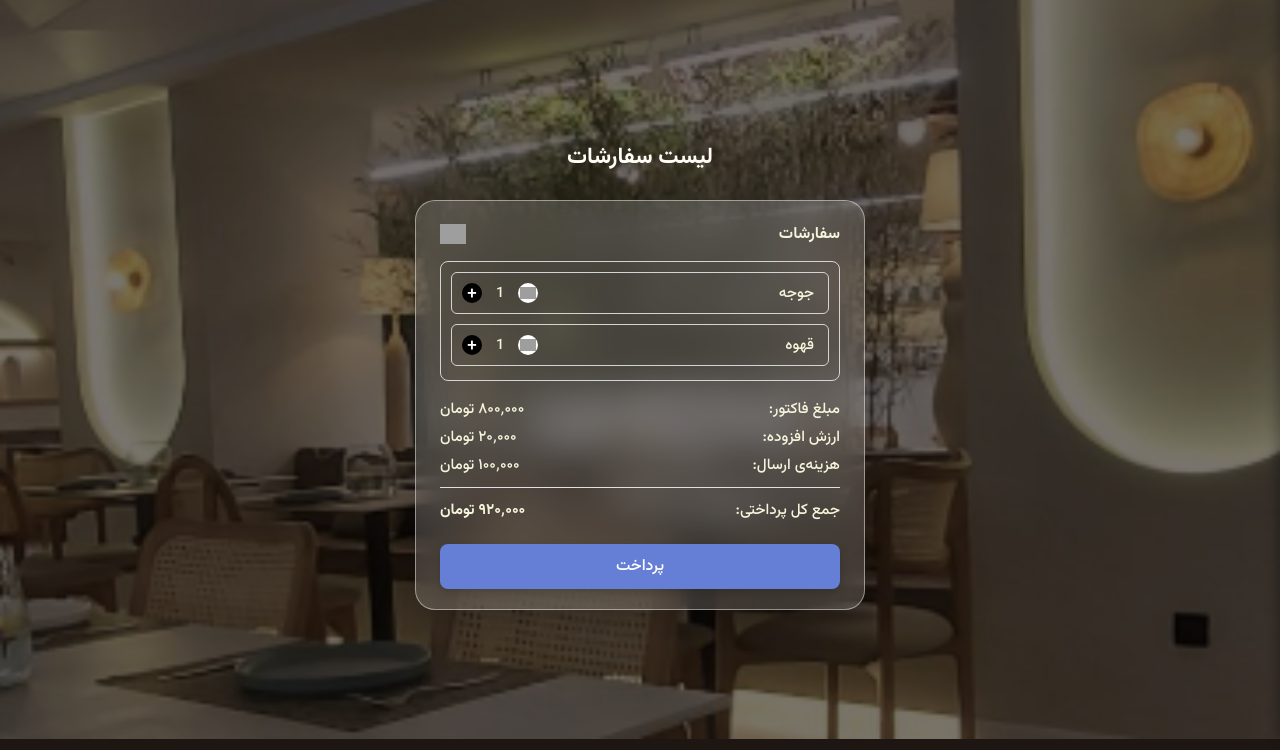
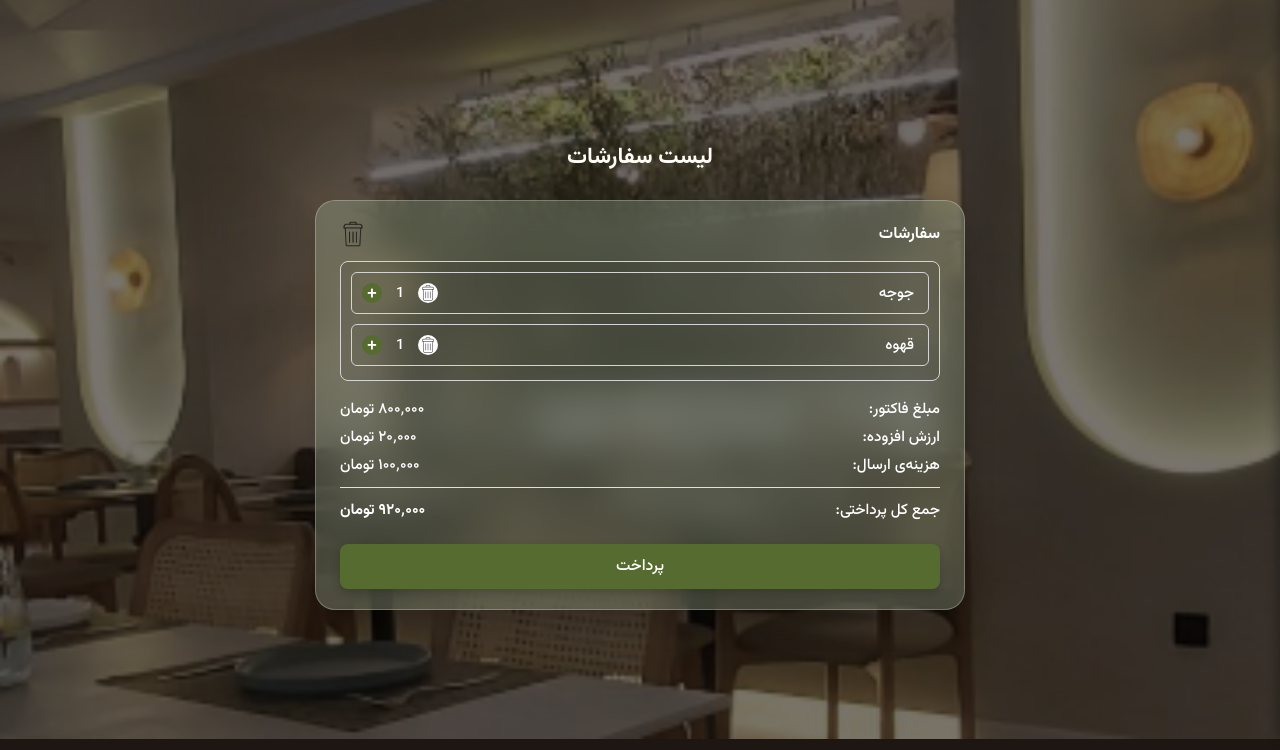
Before and after one commit to ZahraNajafi3128/Cafe-Restaurant-Website, a PHP site: page /orderListPage.html in a window 1280 px wide. Shown: the part 61-811 px from the top of the page. Run offline with PHP 8.4, Linux system fonts and the light colour scheme; grey boxes are pictures that could not be loaded.

Commit message:
edit orderlist page

```diff
--- a/orderListPage.css
+++ b/orderListPage.css
@@ -1,21 +1,21 @@
-/* پیام خالی بودن */
 .empty-message {
   margin-bottom: 20px;
   font-size: 1rem;
-  color: #777;
+  color: #ddd;
+  text-align: center;
 }
 
-/* کارت لیست سفارشات، هم‌رنگ کارت پروفایل */
 .orders-card {
-  background: rgba(255, 255, 255, 0.16);
+  background: rgba(150, 167, 141, 0.35);
   backdrop-filter: blur(18px);
   -webkit-backdrop-filter: blur(18px);
   border-radius: 20px;
-  border: 1px solid rgba(255, 255, 255, 0.45);
-  box-shadow: 0 12px 30px rgba(0, 0, 0, 0.18);
+  border: 1px solid rgba(255, 255, 255, 0.25);
+  box-shadow: 0 12px 30px rgba(0, 0, 0, 0.22);
   padding: 20px 24px;
-  max-width: 450px;
+  max-width: 650px;
   width: 100%;
+  color: #ffffff;
 }
 
 .orders-header {
@@ -26,13 +26,12 @@
   font-weight: 600;
 }
 
-/* دکمه سطل آشغال بالا (پاک‌کردن همه سفارش‌ها) */
 .clear-all-btn {
   width: 26px;
   height: 26px;
   border: none;
   background-color: transparent;
-  background-image: url("../project/images/food-delivery.png"); /* اگر آیکون سطل جدا داری اینجا بگذار */
+  background-image: url("../Cafe-Restaurant-Website/images/recycle-bin.png"); /* آیکون دلخواهت */
   background-repeat: no-repeat;
   background-position: center;
   background-size: contain;
@@ -40,14 +39,13 @@
   padding: 0;
 }
 
-/* لیست سفارشات */
 .orders-list {
   border: 1px solid #d4d4d4;
   border-radius: 8px;
   padding: 10px 10px 4px;
+  background: rgba(0, 0, 0, 0.08);
 }
 
-/* ردیف هر سفارش */
 .order-item {
   display: flex;
   flex-direction: row-reverse;
@@ -62,14 +60,14 @@
   padding: 8px 10px;
 
   display: flex;
-  flex-direction: row-reverse;    /* نام آیتم سمت راست، کنترل تعداد سمت چپ */
+  flex-direction: row-reverse;
   justify-content: space-between;
   align-items: center;
 }
 
 .order-name {
   font-size: 0.95rem;
-  margin-right: 4px;              /* کمی فاصله از لبه راست */
+  margin-right: 4px;
 }
 
 .qty-control {
@@ -78,8 +76,6 @@
   gap: 10px;
 }
 
-
-/* دکمه‌های دایره‌ای مشترک */
 .qty-circle {
   width: 20px;
   height: 20px;
@@ -94,14 +90,12 @@
   padding: 0;
 }
 
-/* حالت پیش‌فرض دایره مشکی (برای + و -) */
 .qty-circle.plus,
 .qty-circle.minus {
-  background-color: #000;
+  background-color: #556B2F;
   color: #fff;
 }
 
-/* عدد بین دکمه‌ها */
 .qty-value {
   min-width: 16px;
   text-align: center;
@@ -109,26 +103,23 @@
   font-weight: 500;
 }
 
-/* وقتی minus در حالت سطل باشد */
 .qty-circle.minus[data-icon="trash"] {
   background-color: #fff;
   color: #ff4b5c;
-  font-size: 0; /* متن را مخفی می‌کنیم و از ::before استفاده می‌کنیم */
+  font-size: 0;
 }
 
-/* آیکون سطل؛ مسیر را به آیکون خودت عوض کن */
 .qty-circle.minus[data-icon="trash"]::before {
   content: "";
   width: 16px;
   height: 16px;
   display: block;
-  background-image: url("../project/images/paste.png");
+  background-image: url("../Cafe-Restaurant-Website/images/recycle-bin.png");
   background-size: contain;
   background-repeat: no-repeat;
   background-position: center;
 }
 
-/* خلاصه مبالغ */
 .orders-summary {
   margin-top: 16px;
   font-size: 0.95rem;
@@ -150,14 +141,13 @@
   font-weight: 700;
 }
 
-/* دکمه پرداخت */
 .pay-btn {
   width: 100%;
   margin-top: 18px;
   padding: 10px 0;
   border-radius: 8px;
   border: none;
-  background-color: #657fd6;
+  background-color: #556B2F;
   color: #fff;
   font-size: 1rem;
   cursor: pointer;
@@ -168,3 +158,9 @@
   background-color: #b5bfdc;
   cursor: default;
 }
+
+@media (max-width: 800px) {
+  .orders-card {
+    max-width: 100%;
+  }
+}
--- a/orderListPage.html
+++ b/orderListPage.html
@@ -2,31 +2,34 @@
 <html lang="fa" dir="rtl">
 <head>
   <meta charset="UTF-8" />
+  <meta name="viewport" content="width=device-width, initial-scale=1.0" />
   <title>پنل کاربری - لیست سفارشات</title>
-
-  <!-- استایل مشترک (منو و شیشه‌ای و ...) -->
   <link rel="stylesheet" href="profilePage.css" />
-  <!-- استایل اختصاصی کارت سفارشات -->
   <link rel="stylesheet" href="orderListPage.css" />
+  <link
+    rel="stylesheet"
+    href="https://cdnjs.cloudflare.com/ajax/libs/font-awesome/6.5.0/css/all.min.css"
+  />
 </head>
 <body>
+  <div class="glass-overlay"></div>
+
   <div class="panel-wrapper">
-
-    <!-- هدر موبایل + دکمه همبرگری -->
     <header class="mobile-header">
       <button id="menuToggle" class="hamburger" aria-label="باز کردن منو">☰</button>
     </header>
 
-    <!-- منوی ثابت (سمت چپ) دقیقا مثل پروفایل -->
     <aside class="side-menu" id="sideMenu">
       <h2 class="cafe-name">OASIS</h2>
 
       <div class="avatar-wrapper">
         <label for="avatar-input" class="avatar-circle">
-          <img id="avatarPreview"
-               class="avatar-image"
-               src="../project/images/resturant.jpg"
-               alt="عکس پروفایل" />
+          <img
+            id="avatarPreview"
+            class="avatar-image"
+            src="../Cafe-Restaurant-Website/images/pro-user.png"
+            alt="عکس پروفایل"
+          />
         </label>
         <input type="file" id="avatar-input" accept="image/*" hidden />
       </div>
@@ -34,52 +37,53 @@
       <p class="greeting">سلام سونیا!</p>
 
       <nav class="side-nav">
-        <a href="profilePage.html" class="nav-link nav-link--profile">
+        <a href="profilePage.html" class="nav-link">
+          <i class="fas fa-user"></i>
           <span class="nav-text">پروفایل</span>
         </a>
 
-        <a href="menu.html" class="nav-link nav-link--menu">
+        <a href="menuPage.html" class="nav-link">
+          <i class="fas fa-utensils"></i>
           <span class="nav-text">مشاهده منو</span>
         </a>
 
-        <a href="orderListPage.html" class="nav-link nav-link--orders active">
+        <a href="orderListPage.html" class="nav-link active">
+          <i class="fas fa-clipboard-list"></i>
           <span class="nav-text">لیست سفارشات</span>
         </a>
 
-        <a href="feedbackPage.html" class="nav-link nav-link--feedback">
+        <a href="feedbackPage.html" class="nav-link">
+          <i class="fas fa-comment-dots"></i>
           <span class="nav-text">انتقاد / پیشنهاد</span>
         </a>
 
-        <a href="reservePage.html" class="nav-link nav-link--reserve">
+        <a href="reservePage.html" class="nav-link">
+          <i class="fas fa-calendar-check"></i>
           <span class="nav-text">رزرو مراسم</span>
         </a>
 
-        <a href="logout.html" class="nav-link nav-link--logout">
+        <a href="mainPage.html" class="nav-link">
+          <i class="fas fa-right-from-bracket"></i>
           <span class="nav-text">خروج</span>
         </a>
       </nav>
     </aside>
 
-    <!-- محتوای راست -->
     <main class="panel-content">
       <h1 class="section-title">لیست سفارشات</h1>
-
-      <!-- پیام خالی بودن -->
       <p id="emptyMessage" class="empty-message" hidden>لیست سفارش خالی است.</p>
-
-      <!-- کارت فاکتور -->
       <section id="ordersSection" class="orders-card">
         <header class="orders-header">
           <span class="orders-header-title">سفارشات</span>
-          <button id="clearAllBtn"
-                  class="clear-all-btn"
-                  type="button"
-                  aria-label="حذف تمام سفارشات">
+          <button
+            id="clearAllBtn"
+            class="clear-all-btn"
+            type="button"
+            aria-label="حذف تمام سفارشات">
           </button>
         </header>
 
         <div id="ordersList" class="orders-list">
-          <!-- نمونه سفارش ۱ -->
           <div class="order-item" data-id="1" data-price="400000">
             <div class="order-box">
               <div class="qty-control">
@@ -91,7 +95,6 @@
             </div>
           </div>
 
-          <!-- نمونه سفارش ۲ -->
           <div class="order-item" data-id="2" data-price="400000">
             <div class="order-box">
               <div class="qty-control">
@@ -104,7 +107,6 @@
           </div>
         </div>
 
-        <!-- خلاصه مبالغ -->
         <div class="orders-summary">
           <div class="summary-row">
             <span>مبلغ فاکتور:</span>
@@ -131,10 +133,8 @@
       </section>
     </main>
 
-    <!-- بک‌دراپ برای موبایل -->
     <div class="backdrop" id="backdrop"></div>
   </div>
-
   <script src="orderListPage.js"></script>
 </body>
 </html>
--- a/profilePage.css
+++ b/profilePage.css
@@ -7,8 +7,6 @@
   padding: 0;
   font-family: 'Vazirmatn', sans-serif;
 }
-
-/* بک‌گراند ثابت */
 body {
   direction: rtl;
   font-family: 'Tahoma', 'Vazirmatn', sans-serif;
@@ -32,7 +30,7 @@ body::before {
   left: 0;
   width: 100%;
   height: 100%;
-  background-image: url('../Cafe-Restaurant-Website/images/image2.png'); /* همون تصویر لاگین */
+  background-image: url('../Cafe-Restaurant-Website/images/image2.png');
   background-size: cover;
   background-repeat: no-repeat;
   background-position: center center;
@@ -41,11 +39,6 @@ body::before {
   z-index: -1;
 }
 
-
-/* لایه شیشه‌ای کلی */
-
-
-/* لِی‌اوت کلی */
 .panel-wrapper {
   width: 100%;
   max-width: 100%;
@@ -56,7 +49,6 @@ body::before {
   position: relative;
 }
 
-/* هدر + همبرگری */
 .mobile-header {
   display: flex;
   justify-content: space-between;
@@ -79,7 +71,6 @@ body::before {
   color: #fff;
 }
 
-/* سایدبار off‑canvas */
 .side-menu {
   position: fixed;
   top: 0;
@@ -138,8 +129,6 @@ body::before {
   font-size: 0.95rem;
 }
 
-/* لینک‌های منو */
-
 .side-nav {
   width: 100%;
   display: flex;
@@ -170,8 +159,6 @@ body::before {
   font-weight: 700;
 }
 
-/* محتوای اصلی */
-
 .panel-content {
   padding: 40px 20px;
   display: flex;
@@ -188,8 +175,6 @@ body::before {
   width: 100%;
   color: #fffdf7;
 }
-
-/* کارت اطلاعات کاربر */
 
 .contact-card {
   background: rgba(150, 167, 141, 0.35);
@@ -253,8 +238,6 @@ body::before {
   text-align: left;
 }
 
-/* حالت ویرایش */
-
 .contact-card__edit {
   display: none;
 }
@@ -272,8 +255,6 @@ body::before {
   font-size: 0.9rem;
   background-color: rgba(255,255,255,0.85);
 }
-
-/* دکمه‌های پایین کارت */
 
 .contact-card__actions {
   display: flex;
@@ -300,8 +281,6 @@ body::before {
   cursor: pointer;
 }
 
-/* بک‌دراپ */
-
 .backdrop {
   position: fixed;
   inset: 0;
@@ -316,8 +295,6 @@ body::before {
   opacity: 1;
   pointer-events: auto;
 }
-
-/* اوورراید نهایی موبایل: کارت بیاد بالاتر */
 
 @media (max-width: 800px) {
   .panel-content {
--- a/profilePage.js
+++ b/profilePage.js
@@ -1,4 +1,3 @@
-// همبرگری: باز و بسته کردن منوی کناری در همه سایزها
 const menuToggle = document.getElementById('menuToggle');
 const sideMenu   = document.getElementById('sideMenu');
 const backdrop   = document.getElementById('backdrop');
@@ -15,7 +14,6 @@ if (menuToggle && sideMenu && backdrop) {
   });
 }
 
-// ----- آپلود و پیش‌نمایش عکس آواتار -----
 const avatarInput   = document.getElementById('avatar-input');
 const avatarPreview = document.getElementById('avatarPreview');
 
@@ -32,7 +30,6 @@ if (avatarInput && avatarPreview) {
   });
 }
 
-// ----- کارت اطلاعات کاربر: نمایش / ویرایش -----
 const editBtn   = document.getElementById('contactEditBtn');
 const viewBox   = document.getElementById('contactView');
 const editForm  = document.getElementById('contactEditForm');
```
Also changed, not shown: orderListPage.js (+5 -17 lines), profilePage.html (+2 -16 lines).
